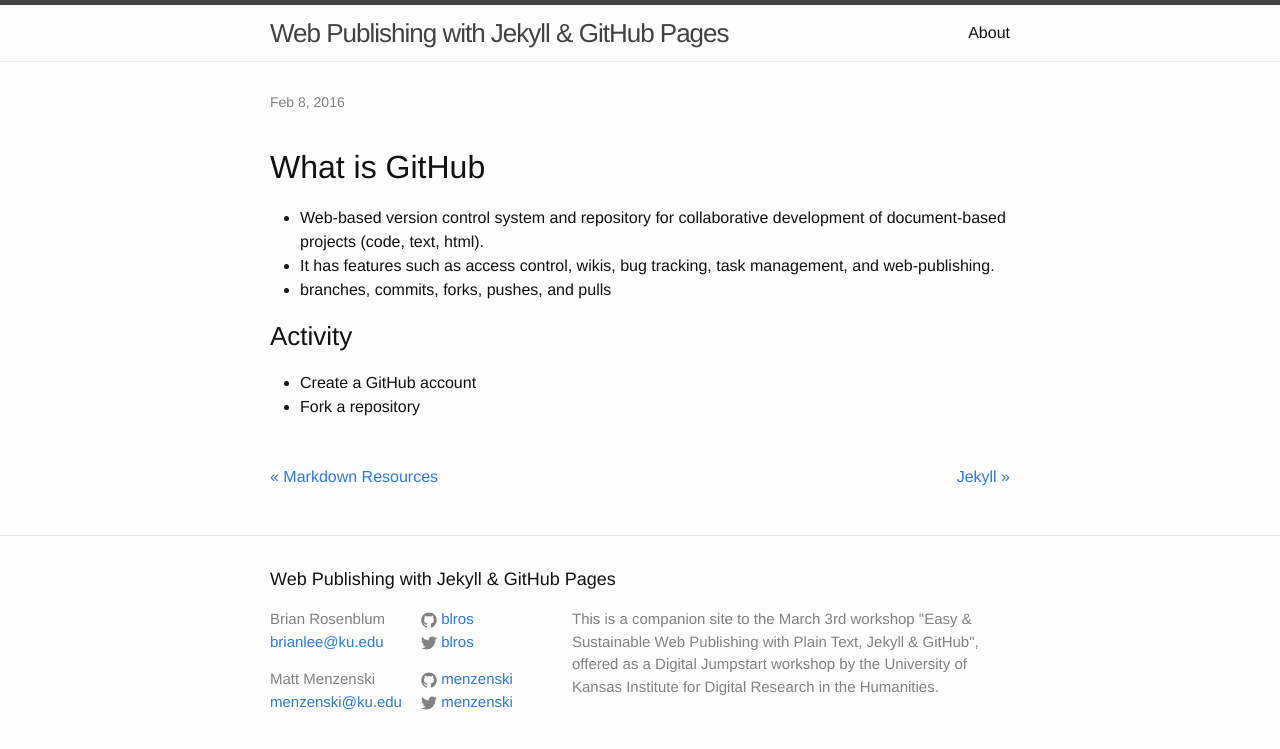
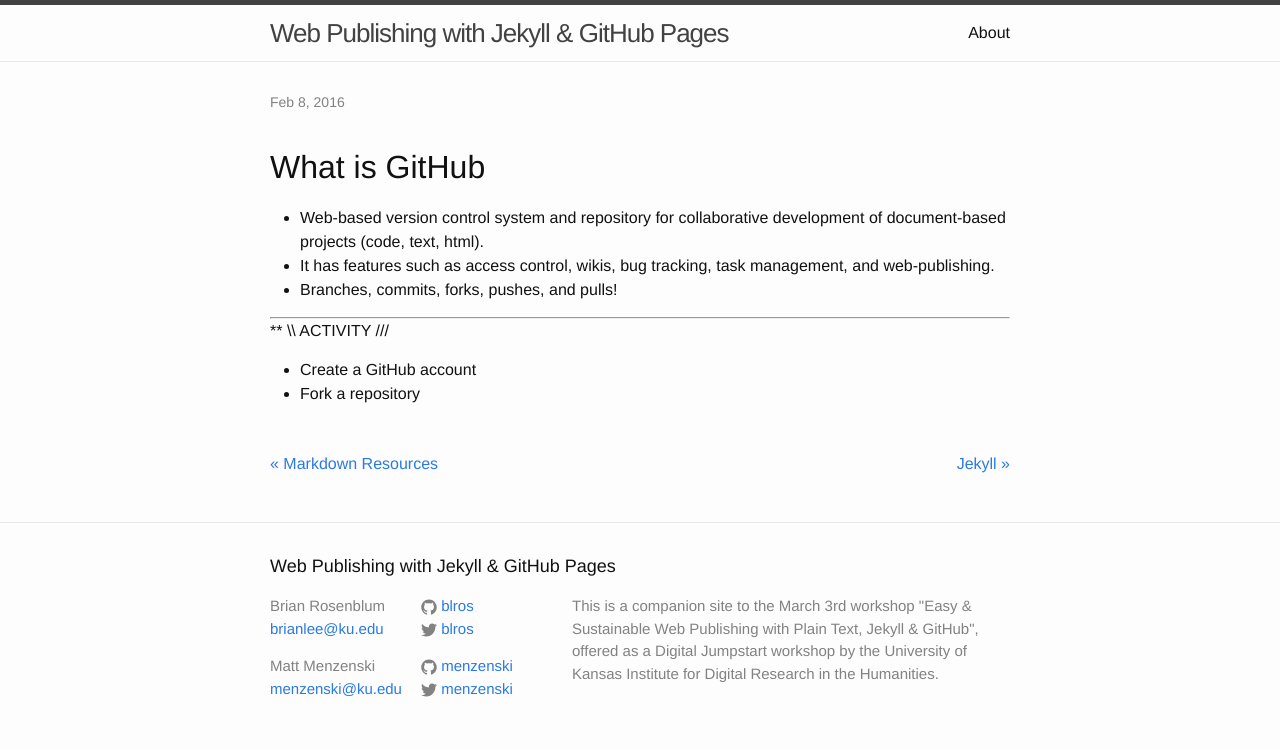
Before and after one commit to menzenski/idrh-static-site-workshop, a Jekyll site: the page built from _posts/2016-02-08-github.md, in a window 1280 px wide. Shown: the top 749 px of the page. Built offline with Jekyll 4.4.1, drawn with Linux system fonts in a browser that asks for light colours.

```diff
--- a/_posts/2016-02-08-github.md
+++ b/_posts/2016-02-08-github.md
@@ -6,11 +6,14 @@ categories: jekyll
 published: true
 ---
 
+
 ## What is GitHub
 * Web-based version control system and repository for collaborative development of document-based projects (code, text, html).
 * It has features such as access control, wikis, bug tracking, task management, and web-publishing.
-* branches, commits, forks, pushes, and pulls
+* Branches, commits, forks, pushes, and pulls!
 
-### Activity
+***
+
+** \\\ ACTIVITY ///
 * Create a GitHub account
 * Fork a repository
```
